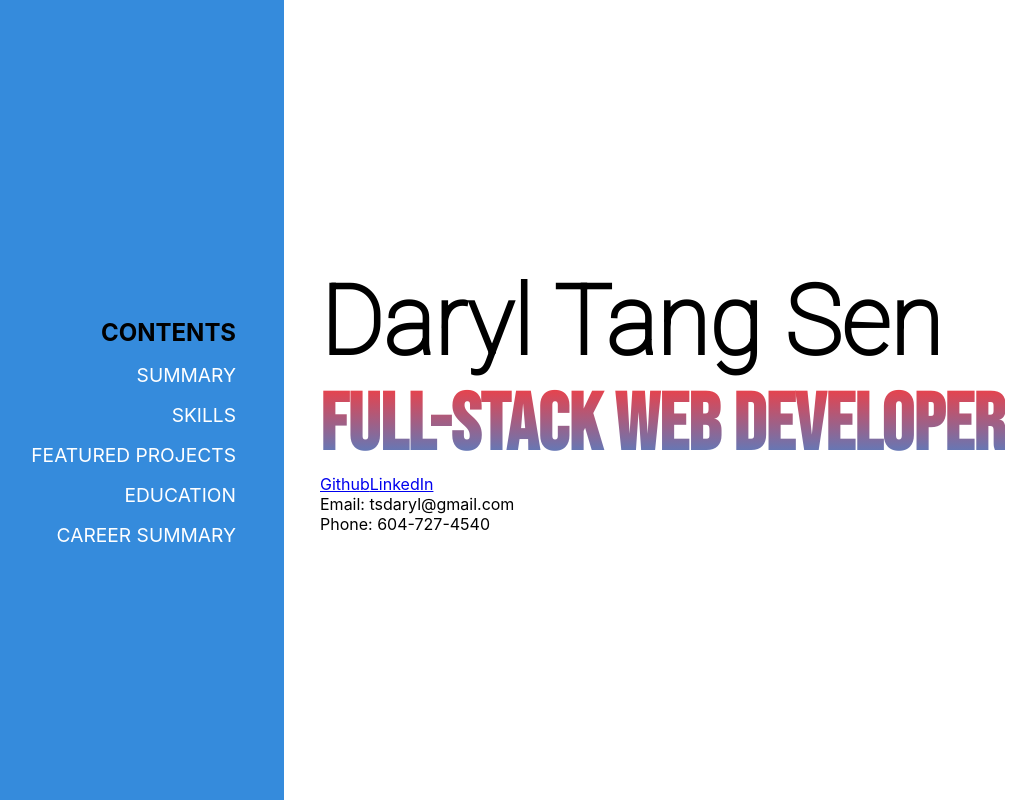
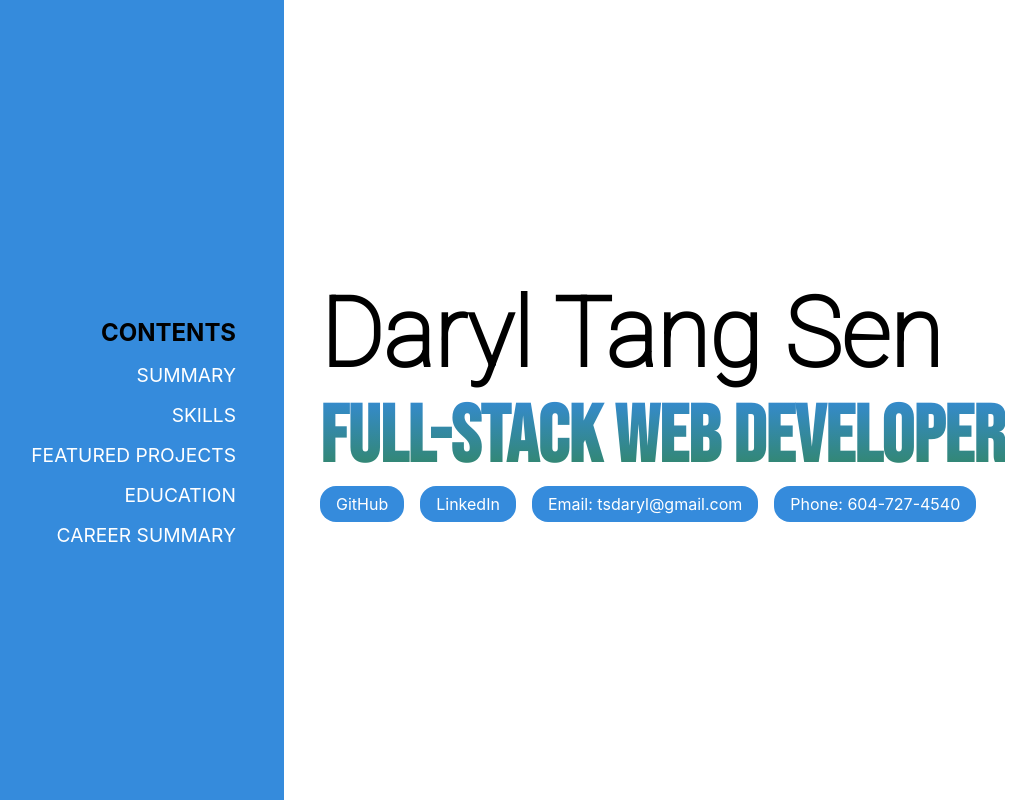
Before and after one commit to daryl-sen/sensworks, a React (Create React App) app: page / in a window 1280 px wide. Shown: the whole page, without its empty margins (30-1066 px from the left). Built offline with nearby package versions, Linux system fonts and the light colour scheme.

Commit message:
add buttons to header

```diff
--- a/package.json
+++ b/package.json
@@ -3,9 +3,11 @@
   "version": "0.1.0",
   "private": true,
   "dependencies": {
+    "@material-ui/core": "^4.11.3",
     "@testing-library/jest-dom": "^5.11.10",
     "@testing-library/react": "^11.2.5",
     "@testing-library/user-event": "^12.8.3",
+    "material-ui-icons": "^1.0.0-beta.36",
     "react": "^17.0.2",
     "react-dom": "^17.0.2",
     "react-scripts": "4.0.3",
--- a/src/App.js
+++ b/src/App.js
@@ -1,8 +1,10 @@
 import './App.scss';
+
+import Sidenav from './components/Sidenav';
+import LinkButton from './components/LinkButton';
 
 import DoubleColArticle from './components/DoubleColArticle';
 import SingleColArticle from './components/SingleColArticle';
-import Sidenav from './components/Sidenav';
 import TechDetails from './components/TechDetails';
 
 function App() {
@@ -12,16 +14,10 @@ function App() {
         <h1>Daryl Tang Sen</h1>
         <h2>Full-Stack Web Developer</h2>
         <div id="external-profiles">
-          <a target="_blank" href="https://github.com/daryl-sen">Github</a>
-          <a target="_blank" href="https://www.linkedin.com/in/daryl-tang-755753207/">LinkedIn</a>
-        </div>
-        <div id="contact-info">
-          <div>
-            Email: tsdaryl@gmail.com
-          </div>
-          <div>
-            Phone: 604-727-4540
-          </div>
+          <LinkButton link="https://github.com/daryl-sen" linkText="GitHub" newTab={true}/>
+          <LinkButton link="https://www.linkedin.com/in/daryl-tang-755753207/" linkText="LinkedIn" newTab={true}/>
+          <LinkButton link="mailto:tsdaryl@gmail.com" linkText="Email: tsdaryl@gmail.com" newTab={true}/>
+          <LinkButton link="tel:604-727-4540" linkText="Phone: 604-727-4540" newTab={true}/>
         </div>
       </header>
       <Sidenav />
--- a/src/App.scss
+++ b/src/App.scss
@@ -23,7 +23,7 @@
     font-size: 5em;
     font-family: 'Bebas Neue', cursive;
     background-color: #393939;
-    background: -webkit-linear-gradient(#ff3939, #358bdc);
+    background: -webkit-linear-gradient(#358bdc, #328655);
     -webkit-background-clip: text;
     -webkit-text-fill-color: transparent;
   }
@@ -31,4 +31,7 @@
     margin: 0;
     padding: 0;
   }
+  button {
+    margin-right: 1em;
+  }
 }
--- /dev/null
+++ b/src/components/LinkButton.js
@@ -0,0 +1,15 @@
+import './LinkButton.scss';
+
+function LinkButton(props) {
+  return (
+    <a
+      href={props.link}
+      className="link-button"
+      target={props.newTab && "_blank" || "_self"}
+    >
+      {props.linkText}
+    </a>
+  );
+}
+
+export default LinkButton;
--- /dev/null
+++ b/src/components/LinkButton.scss
@@ -0,0 +1,14 @@
+.link-button {
+  padding: 0.5em 1em;
+  background-color: #358bdc;
+  display: inline-block;
+  color: #fff;
+  margin-right: 1em;
+  border-radius: 1em 1em 1em 1em;
+  -moz-border-radius: 1em 1em 1em 1em;
+  -webkit-border-radius: 1em 1em 1em 1em;
+}
+
+.link-button:link {
+  text-decoration: none;
+}
```
Also changed, not shown: 1 other file (tests, documents, lock files or other folders).
